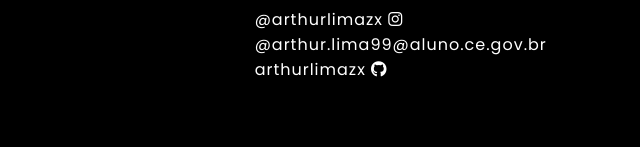
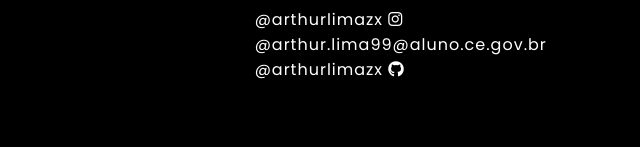
Before and after one commit to arthurlimazx/TrabalhoDoRenan, a plain HTML site: page biografia.html in a window 1280 px wide. Shown: the part 2400-2547 px from the top of the page, 640-1280 px from the left. Drawn offline with Linux system fonts and the light colour scheme; a script that the page names is missing.

Commit message:
completo

```diff
--- a/biografia.html
+++ b/biografia.html
@@ -135,7 +135,7 @@ Em uma entrevista para a revista Clash, Caesar disse que o álbum nasceu do esp
                     <p>@arthur.lima99@aluno.ce.gov.br</p>
                 </li>
                 <li>
-                    <p>arthurlimazx <i class="fa-brands fa-github"></i></p>
+                    <p>@arthurlimazx <i class="fa-brands fa-github"></i></p>
                 </li>
             </ul>
             </div>
```
Also changed, not shown: discografia.html (+1 -1 lines), galeria.html (+1 -1 lines), index.html (+1 -1 lines), premios.html (+1 -1 lines).
